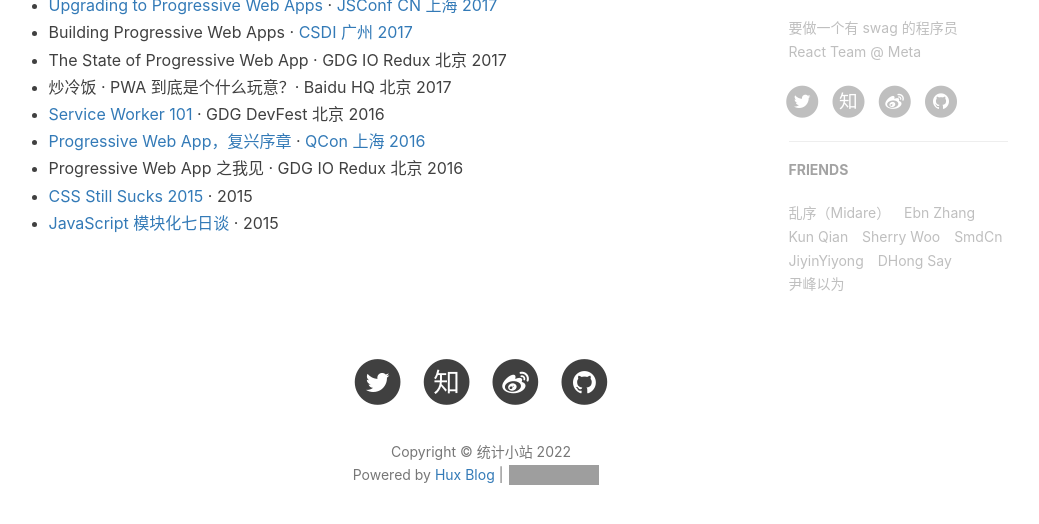
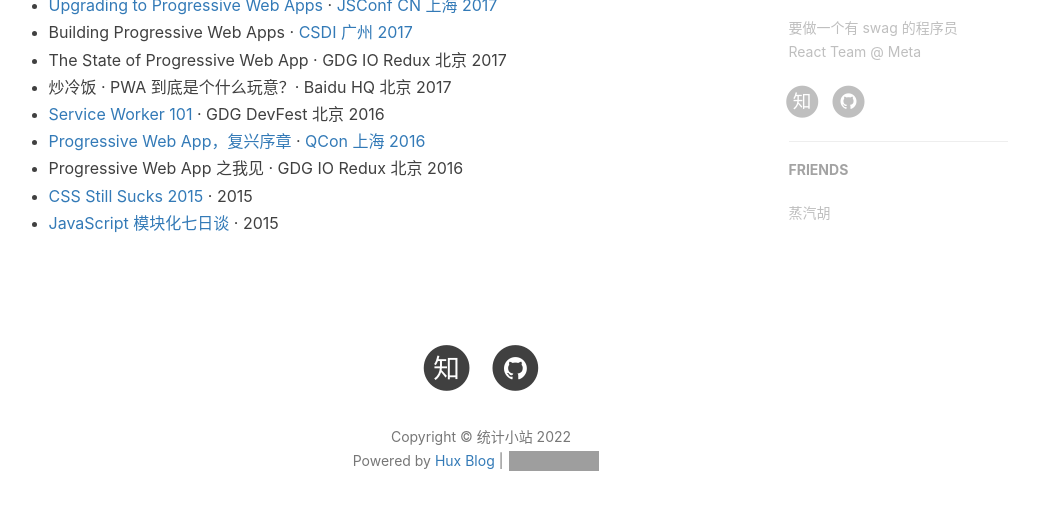
Before and after one commit to kausiujik/kausiujik.github.io, a Jekyll site: the page built from about.html, in a window 1280 px wide and 900 px high, scrolled down 709 px, cut to the strip 321-845 px from the top of the window. Shown: the whole strip, without its empty margins (159-1198 px from the left). Built offline with Jekyll 4.4.1, drawn with Linux system fonts in a browser that asks for light colours; nearby versions of some CDN libraries; comment, search, counter and statistics services are not loaded; grey boxes are pictures that could not be loaded.

Commit message:
Update _config.yml

```diff
--- a/_config.yml
+++ b/_config.yml
@@ -1,8 +1,8 @@
 # Site settings
 title: 统计小站
-SEOTitle: 统计小站 | By Kausiujik
+SEOTitle: 统计小站 | Kausiujik
 header-img: img/home-bg.jpg
-email: huxpro@gmail.com
+email: zjuwatthu@sina.com
 description: "这里是 @Kausiujik 的统计小站"
 keyword: "统计"
 url: "https://kausiujik.github.io" # your host, for absolute URL
@@ -13,10 +13,10 @@ future: true
 
 # SNS settings
 RSS: false
-weibo_username: huxpro
-zhihu_username: huxpro
-github_username: huxpro
-twitter_username: huxpro
+#weibo_username: huxpro
+zhihu_username: 蒸汽胡
+github_username: kausiujik
+#twitter_username: huxpro
 #facebook_username:  huxpro
 #linkedin_username:  firstname-lastname-idxxxx
 
@@ -24,7 +24,7 @@ twitter_username: huxpro
 # from 2016, 'pygments' is unsupported on GitHub Pages. Use 'rouge' for highlighting instead.
 highlighter: rouge
 permalink: pretty
-paginate: 10
+paginate: 5
 exclude:
   [
     "less",
@@ -69,8 +69,8 @@ netease_comment: false
 # ba_track_id: [your track id]
 
 # Google Analytics
-ga_track_id: "UA-49627206-1" # Format: UA-xxxxxx-xx
-ga_domain: huangxuan.me
+# ga_track_id: "UA-49627206-1" # Format: UA-xxxxxx-xx
+# ga_domain: huangxuan.me
 
 # Sidebar settings
 sidebar: true # whether or not using Sidebar.
@@ -91,12 +91,5 @@ page-mathjax: false
 # Friends
 friends:
   [
-    { title: "乱序（Midare）", href: "http://mida.re/" },
-    { title: "Ebn Zhang", href: "https://ebnbin.dev/" },
-    { title: "Kun Qian", href: "http://kunq.me" },
-    { title: "Sherry Woo", href: "https://sherrywoo.me/" },
-    { title: "SmdCn", href: "http://blog.smdcn.net" },
-    { title: "JiyinYiyong", href: "http://tiye.me/" },
-    { title: "DHong Say", href: "http://dhong.co" },
-    { title: "尹峰以为", href: "http://ingf.github.io/" },
+    { title: "蒸汽胡", href: "https://www.zhihu.com/people/kausiujik" },
   ]
```
